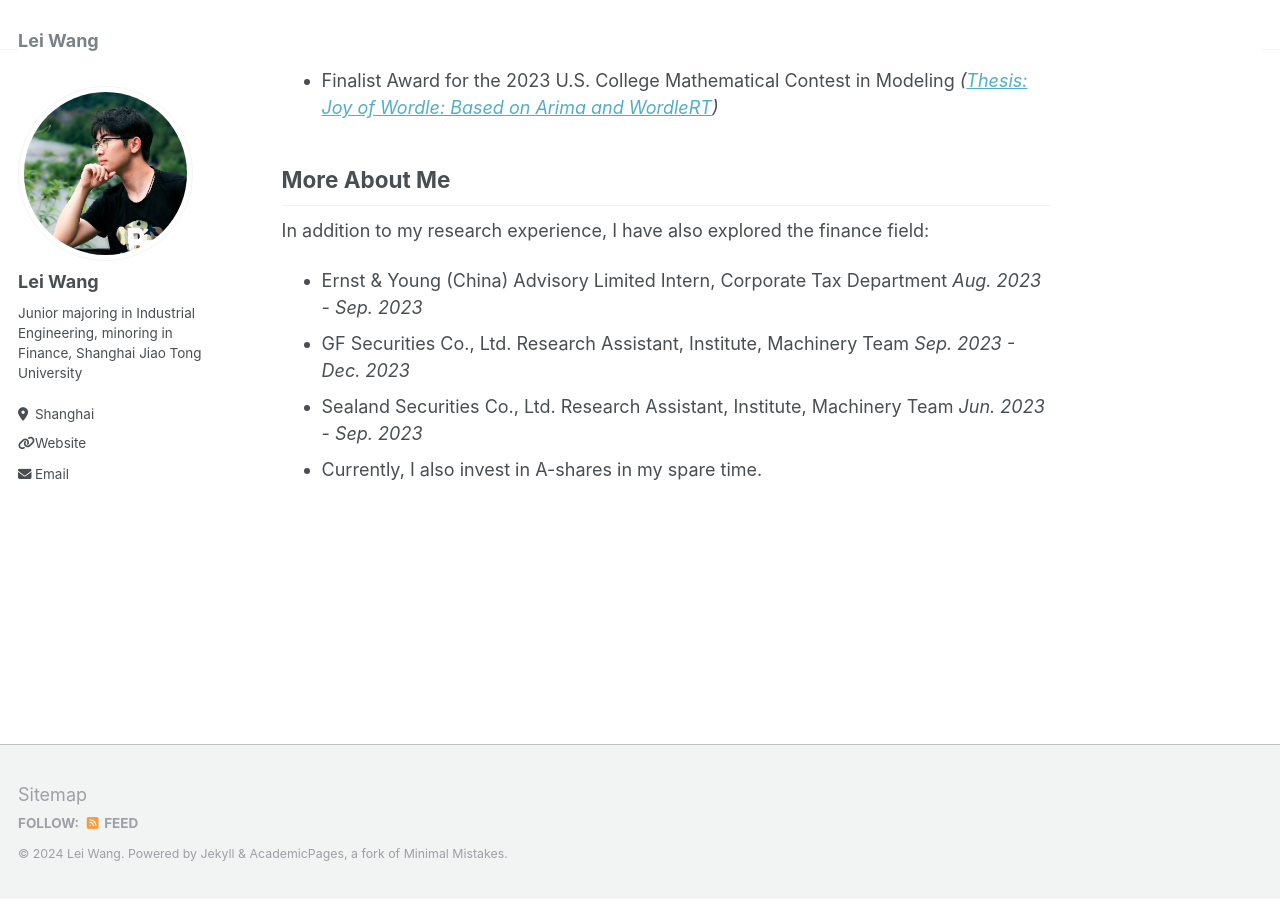
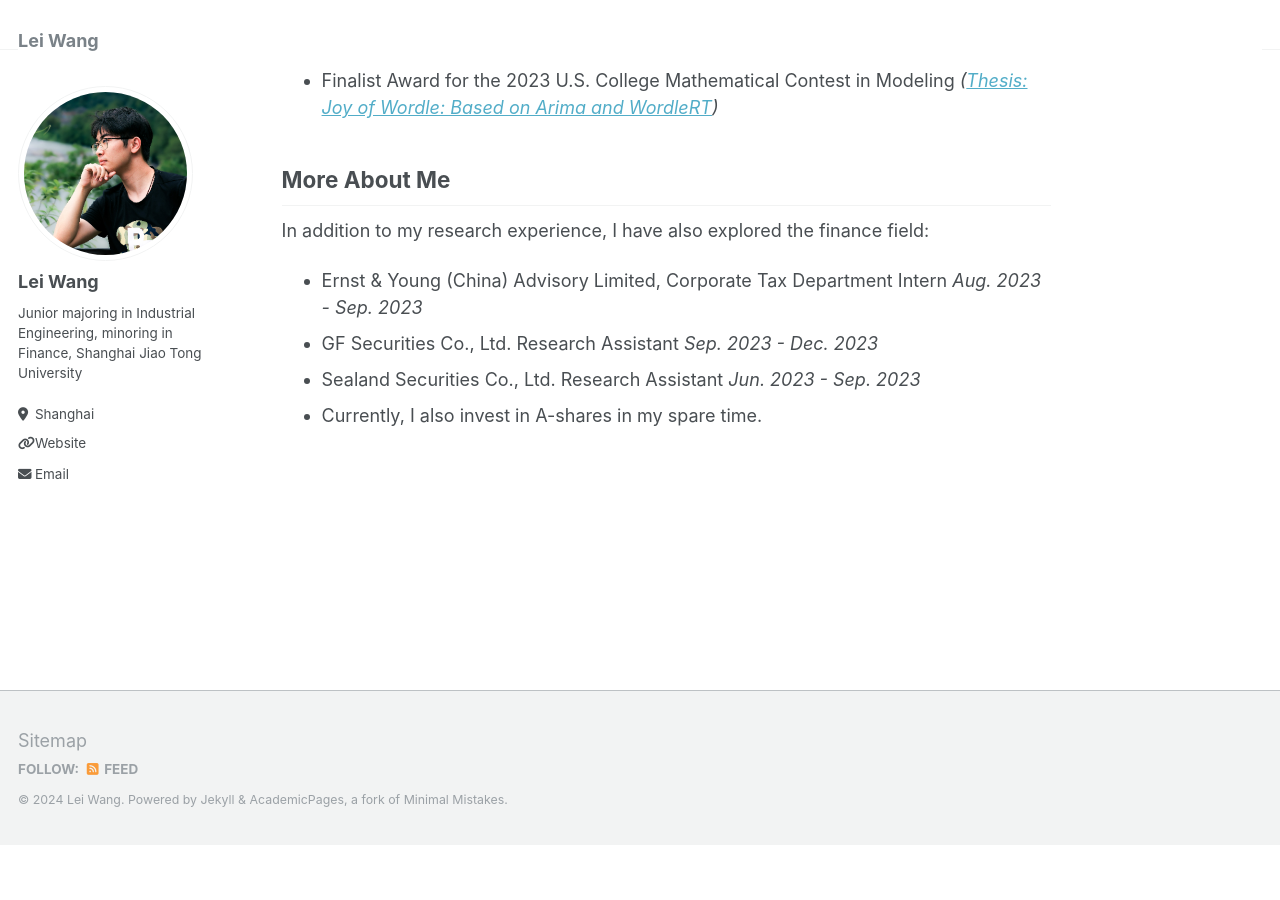
Before and after one commit to Wanglei123SJTU/Wanglei123SJTU.github.io, a Jekyll site: the page built from _pages/about.md, in a window 1280 px wide and 900 px high, scrolled down 827 px. Built offline with Jekyll 4.4.1, drawn with Linux system fonts in a browser that asks for light colours; after the commit the page ends 1673 px from its top, so only the background shows below that.

Commit message:
Update about.md

```diff
--- a/_pages/about.md
+++ b/_pages/about.md
@@ -35,7 +35,7 @@ Selected Awards
 More About Me
 ------
 In addition to my research experience, I have also explored the finance field:
-* Ernst & Young (China) Advisory Limited Intern, Corporate Tax Department                                                   _Aug. 2023 - Sep. 2023_
-* GF Securities Co., Ltd.   Research Assistant, Institute, Machinery Team                                                  _Sep. 2023 - Dec. 2023_
-* Sealand Securities Co., Ltd. Research Assistant, Institute, Machinery Team                                              _Jun. 2023 - Sep. 2023_
+* Ernst & Young (China) Advisory Limited, Corporate Tax Department Intern                                                   _Aug. 2023 - Sep. 2023_
+* GF Securities Co., Ltd.   Research Assistant                                                  _Sep. 2023 - Dec. 2023_
+* Sealand Securities Co., Ltd. Research Assistant                                             _Jun. 2023 - Sep. 2023_
 * Currently, I also invest in A-shares in my spare time.
```
